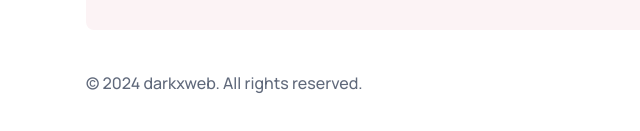
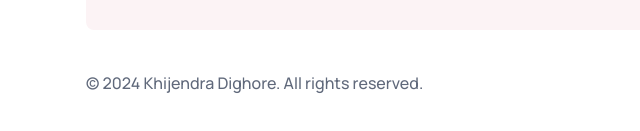
Before and after one commit to darkxweb/portfolio-v2, a plain HTML site: page index.html in a window 1280 px wide. Shown: the part 6217-6348 px from the top of the page, 0-640 px from the left. Drawn offline with nearby package versions, Linux system fonts and the light colour scheme.

Commit message:
Minor Changes Done

```diff
--- a/index.html
+++ b/index.html
@@ -748,7 +748,7 @@
     <div class="container">
 
       <p class="copyright">
-        © 2024 darkxweb. All rights reserved.
+        © 2024 Khijendra Dighore. All rights reserved.
       </p>
 
       <ul class="social-list">
```
